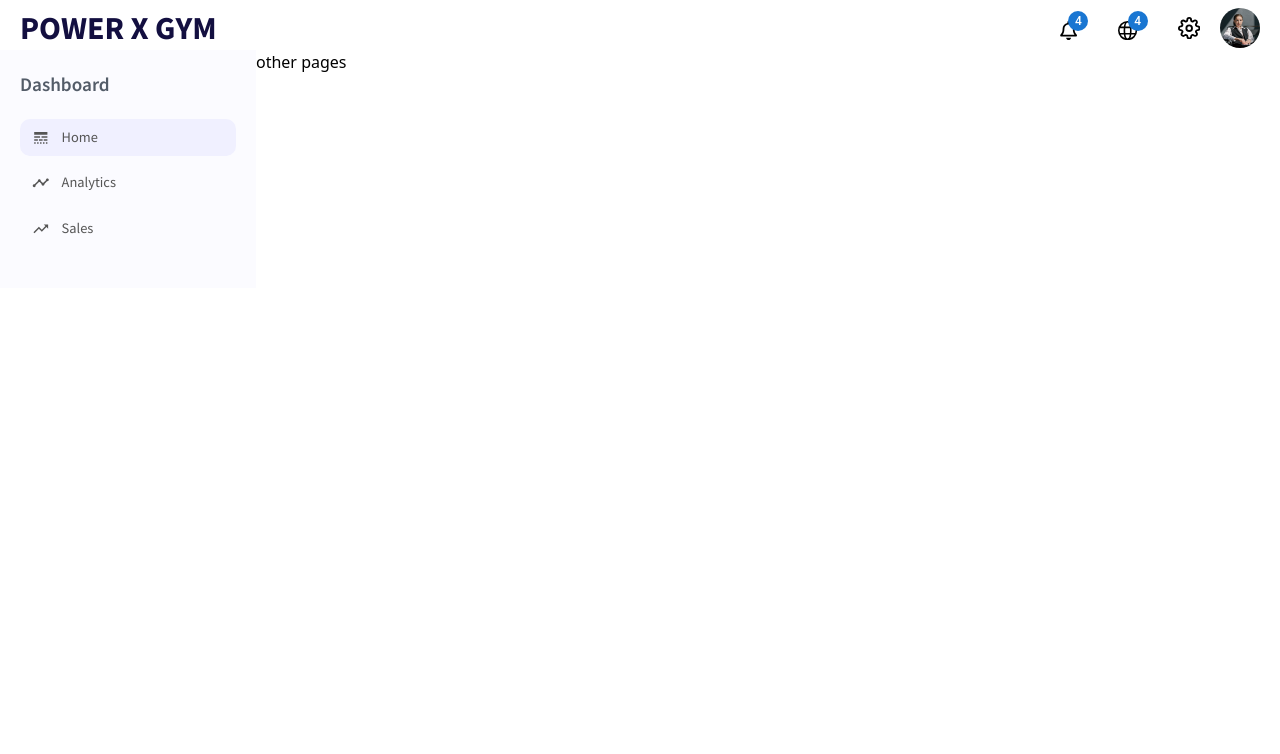
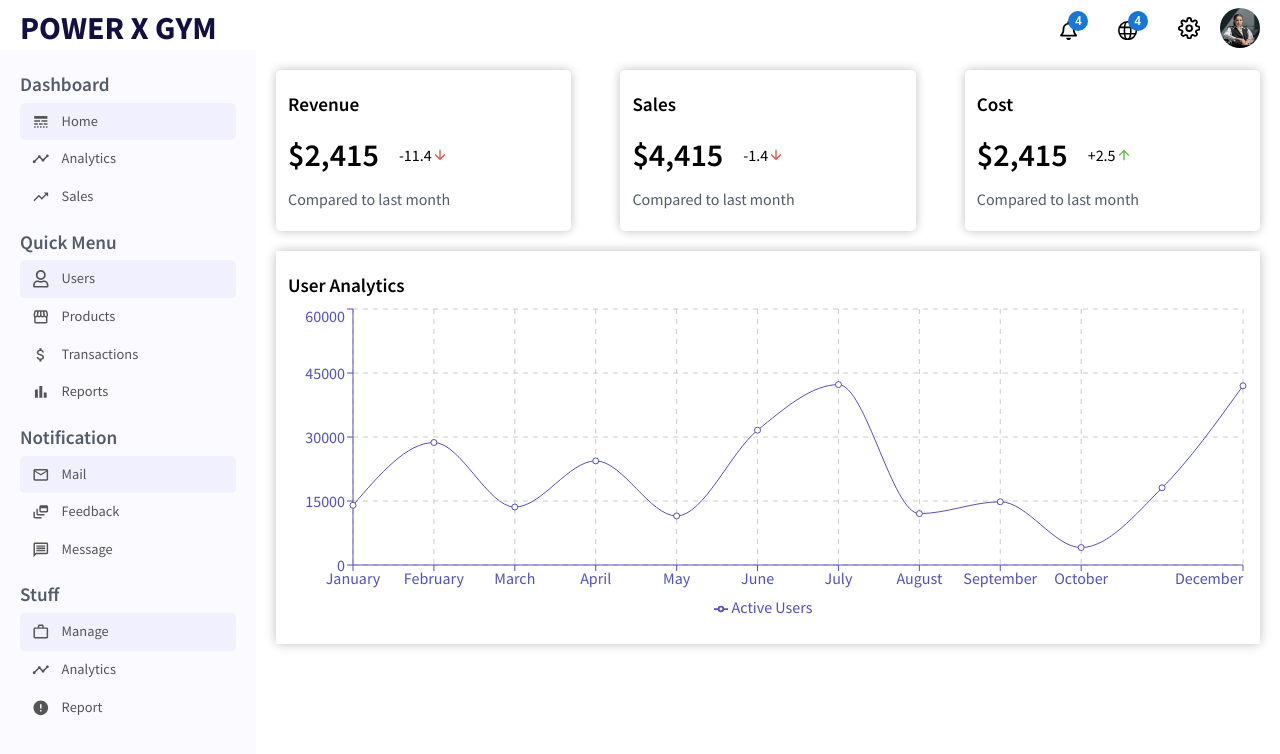
Before and after one commit to sakib-h/my-admin, a React (Create React App) app: page / in a window 1280 px wide. Shown: the top 754 px of the page. Built offline with nearby package versions, Linux system fonts and the light colour scheme.

Commit message:
chart is complete

```diff
--- a/src/App.js
+++ b/src/App.js
@@ -1,4 +1,4 @@
-import AdminPage from "./Components/AdminPage/AdminPage";
+import AdminPage from "./Pages/AdminPage/AdminPage";
 import { Routes, Route } from "react-router-dom";
 import "./App.css";
 function App() {
--- /dev/null
+++ b/src/Components/Charts/Charts.css
@@ -0,0 +1,4 @@
+.charts {
+	-webkit-box-shadow: 0px 0px 11px -1px rgba(0, 0, 0, 0.3);
+	box-shadow: 0px 0px 11px -1px rgba(0, 0, 0, 0.3);
+}
--- /dev/null
+++ b/src/Components/Charts/Charts.js
@@ -0,0 +1,37 @@
+import React from "react";
+import "./Charts.css";
+import {
+	LineChart,
+	Line,
+	XAxis,
+	YAxis,
+	CartesianGrid,
+	Tooltip,
+	Legend,
+	ResponsiveContainer,
+} from "recharts";
+
+const Charts = ({ data, title }) => {
+	return (
+		<div className="charts">
+			<h3 className="chartTitle">{title}</h3>
+			<ResponsiveContainer width="100%" aspect={3 / 1}>
+				<LineChart data={data}>
+					<CartesianGrid strokeDasharray="5 5" />
+					<XAxis dataKey="Month" stroke="#5550bd" />
+					<YAxis stroke="#5550bd" />
+					<Tooltip />
+					<Legend />
+					<Line
+						type="monotone"
+						dataKey="Active Users"
+						stroke="#5550bd"
+						activeDot={{ r: 8 }}
+					/>
+				</LineChart>
+			</ResponsiveContainer>
+		</div>
+	);
+};
+
+export default Charts;
--- /dev/null
+++ b/src/Components/FeaturedInfo/FeaturedInfo.css
@@ -0,0 +1,4 @@
+.featuredItem {
+	-webkit-box-shadow: 0px 0px 11px -1px rgba(0, 0, 0, 0.3);
+	box-shadow: 0px 0px 11px -1px rgba(0, 0, 0, 0.3);
+}
--- /dev/null
+++ b/src/Components/FeaturedInfo/FeaturedInfo.js
@@ -0,0 +1,42 @@
+import React from "react";
+import { MdArrowDownward } from "react-icons/md";
+import { MdArrowUpward } from "react-icons/md";
+import "./FeaturedInfo.css";
+
+const FeaturedInfo = () => {
+	return (
+		<div className="featured">
+			<div className="featuredItem">
+				<h1 className="featuredTitle">Revenue</h1>
+				<div className="featuredMoneyContainer">
+					<span className="featuredMoney">$2,415</span>
+					<span className="featuredMoneyRate">-11.4</span>
+					<MdArrowDownward className="featuredIcon negative" />
+				</div>
+				<span className="featuredSub">Compared to last month</span>
+			</div>
+
+			<div className="featuredItem">
+				<h1 className="featuredTitle">Sales</h1>
+				<div className="featuredMoneyContainer">
+					<span className="featuredMoney">$4,415</span>
+					<span className="featuredMoneyRate">-1.4</span>
+					<MdArrowDownward className="featuredIcon negative" />
+				</div>
+				<span className="featuredSub">Compared to last month</span>
+			</div>
+
+			<div className="featuredItem">
+				<h1 className="featuredTitle">Cost</h1>
+				<div className="featuredMoneyContainer">
+					<span className="featuredMoney">$2,415</span>
+					<span className="featuredMoneyRate">+2.5</span>
+					<MdArrowUpward className="featuredIcon" />
+				</div>
+				<span className="featuredSub">Compared to last month</span>
+			</div>
+		</div>
+	);
+};
+
+export default FeaturedInfo;
--- a/src/Components/SideBar/SideBar.css
+++ b/src/Components/SideBar/SideBar.css
@@ -2,6 +2,7 @@
 	height: calc(100vh-50px);
 	position: sticky;
 	top: 50px;
+	left: 0;
 }
 .sideBar .active {
 	background-color: #f0f0ff;
--- a/src/Components/SideBar/SideBar.js
+++ b/src/Components/SideBar/SideBar.js
@@ -2,13 +2,22 @@ import React from "react";
 import { MdOutlineLineStyle } from "react-icons/md";
 import { MdOutlineTimeline } from "react-icons/md";
 import { MdOutlineTrendingUp } from "react-icons/md";
+import { MdOutlineStorefront } from "react-icons/md";
+import { MdOutlineAttachMoney } from "react-icons/md";
+import { MdOutlineBarChart } from "react-icons/md";
+import { MdMailOutline } from "react-icons/md";
+import { MdOutlineDynamicFeed } from "react-icons/md";
+import { MdOutlineMessage } from "react-icons/md";
+import { MdWorkOutline } from "react-icons/md";
+import { MdError } from "react-icons/md";
+import { FaRegUser } from "react-icons/fa";
 import "./SideBar.css";
 
 const SideBar = () => {
 	return (
 		<div className="sideBar ">
 			<div className="sideBarWrapper">
-				<div className="sideBarMenu mb-5">
+				<div className="sideBarMenu mb-3">
 					<h3 className="sideBarTitle ">Dashboard</h3>
 					<ul className="sideBarList">
 						<li className="sideBarListItem active">
@@ -25,6 +34,61 @@ const SideBar = () => {
 						</li>
 					</ul>
 				</div>
+				<div className="sideBarMenu mb-3">
+					<h3 className="sideBarTitle ">Quick Menu</h3>
+					<ul className="sideBarList">
+						<li className="sideBarListItem active">
+							<FaRegUser className="sideBarIcon" />
+							Users
+						</li>
+						<li className="sideBarListItem">
+							<MdOutlineStorefront className="sideBarIcon" />
+							Products
+						</li>
+						<li className="sideBarListItem">
+							<MdOutlineAttachMoney className="sideBarIcon" />
+							Transactions
+						</li>
+						<li className="sideBarListItem">
+							<MdOutlineBarChart className="sideBarIcon" />
+							Reports
+						</li>
+					</ul>
+				</div>
+				<div className="sideBarMenu mb-3">
+					<h3 className="sideBarTitle ">Notification</h3>
+					<ul className="sideBarList">
+						<li className="sideBarListItem active">
+							<MdMailOutline className="sideBarIcon" />
+							Mail
+						</li>
+						<li className="sideBarListItem">
+							<MdOutlineDynamicFeed className="sideBarIcon" />
+							Feedback
+						</li>
+						<li className="sideBarListItem">
+							<MdOutlineMessage className="sideBarIcon" />
+							Message
+						</li>
+					</ul>
+				</div>
+				<div className="sideBarMenu mb-3">
+					<h3 className="sideBarTitle ">Stuff</h3>
+					<ul className="sideBarList">
+						<li className="sideBarListItem active">
+							<MdWorkOutline className="sideBarIcon" />
+							Manage
+						</li>
+						<li className="sideBarListItem">
+							<MdOutlineTimeline className="sideBarIcon" />
+							Analytics
+						</li>
+						<li className="sideBarListItem">
+							<MdError className="sideBarIcon" />
+							Report
+						</li>
+					</ul>
+				</div>
 			</div>
 		</div>
 	);
--- /dev/null
+++ b/src/Data/UserData.js
@@ -0,0 +1,50 @@
+export const userData = [
+	{
+		Month: "January",
+		"Active Users": 14000,
+	},
+	{
+		Month: "February",
+		"Active Users": 28700,
+	},
+	{
+		Month: "March",
+		"Active Users": 13580,
+	},
+	{
+		Month: "April",
+		"Active Users": 24400,
+	},
+	{
+		Month: "May",
+		"Active Users": 11500,
+	},
+	{
+		Month: "June",
+		"Active Users": 31600,
+	},
+	{
+		Month: "July",
+		"Active Users": 42280,
+	},
+	{
+		Month: "August",
+		"Active Users": 12040,
+	},
+	{
+		Month: "September",
+		"Active Users": 14820,
+	},
+	{
+		Month: "October",
+		"Active Users": 4090,
+	},
+	{
+		Month: "November",
+		"Active Users": 18090,
+	},
+	{
+		Month: "December",
+		"Active Users": 42000,
+	},
+];
--- a/src/Components/AdminPage/AdminPage.js
+++ b/src/Pages/AdminPage/AdminPage.js
@@ -1,6 +1,7 @@
 import React from "react";
-import TopBar from "../TopBar/Topbar";
-import SideBar from "../SideBar/SideBar";
+import TopBar from "../../Components/TopBar/Topbar";
+import SideBar from "../../Components/SideBar/SideBar";
+import Home from "../Home/Home";
 
 const AdminPage = () => {
 	return (
@@ -8,7 +9,7 @@ const AdminPage = () => {
 			<TopBar />
 			<div className="bodyContainer flex">
 				<SideBar />
-				<h6>other pages</h6>
+				<Home />
 			</div>
 		</div>
 	);
--- /dev/null
+++ b/src/Pages/Home/Home.js
@@ -0,0 +1,17 @@
+import React from "react";
+import Charts from "../../Components/Charts/Charts";
+import FeaturedInfo from "../../Components/FeaturedInfo/FeaturedInfo";
+import { userData } from "../../Data/UserData";
+
+const Home = () => {
+	return (
+		<div className="home ">
+			<h2>
+				<FeaturedInfo />
+				<Charts data={userData} title="User Analytics" />
+			</h2>
+		</div>
+	);
+};
+
+export default Home;
--- a/src/index.css
+++ b/src/index.css
@@ -3,6 +3,7 @@
 @tailwind utilities;
 
 @layer components {
+	/* --> Top Bar */
 	.topBar {
 		@apply h-[50px] font-SourceSansPro bg-[#ffffff] sticky top-0 z-[999];
 	}
@@ -18,6 +19,8 @@
 	.avatar {
 		@apply rounded-full w-[2.5rem];
 	}
+
+	/* --> Site Bar */
 	.sideBar {
 		@apply font-SourceSansPro bg-[#fbfbff] basis-[20%];
 	}
@@ -26,13 +29,65 @@
 	}
 
 	.sideBarTitle {
-		@apply text-[#535c68] text-[1.2rem] font-[600] pb-5;
+		@apply text-[#535c68] text-[1.2rem] font-[600] pb-1;
 	}
 	.sideBarListItem {
-		@apply flex items-center text-[0.9rem] cursor-pointer px-3 py-2 mb-2 rounded-[10px]
+		@apply flex items-center text-[0.9rem] cursor-pointer px-3 py-2 rounded-[5px]
          hover:bg-[#f0f0ff] w-full;
 	}
 	.sideBarIcon {
 		@apply text-[1.1rem] mr-3;
 	}
+
+	/* home */
+
+	.home {
+		@apply basis-[80%]  font-SourceSansPro p-5;
+	}
+
+	/* Featured  */
+
+	.featured {
+		@apply w-full flex justify-between;
+	}
+
+	.featuredItem {
+		@apply basis-[30%] mb-5 rounded-[5px] px-3 py-5 cursor-pointer;
+	}
+
+	.featuredTitle {
+		@apply text-[1.2rem] font-[600] pb-1;
+	}
+
+	.featuredMoneyContainer {
+		@apply my-2 flex items-center;
+	}
+
+	.featuredMoney {
+		@apply text-[2rem] font-[600] mr-5;
+	}
+
+	.featuredMoneyRate {
+		@apply font-[500];
+	}
+	.featuredIcon {
+		@apply text-[1rem] text-[#6ab04c];
+	}
+	.negative {
+		@apply text-[#eb4d4b];
+	}
+
+	.featuredSub {
+		@apply text-[1rem] text-[#535c68];
+	}
+
+	/* charts */
+
+	.charts {
+		@apply px-3 py-5;
+	}
+
+	.chartTitle {
+		@apply text-[1.2rem] font-[600] pb-1;
+	}
 }
```
